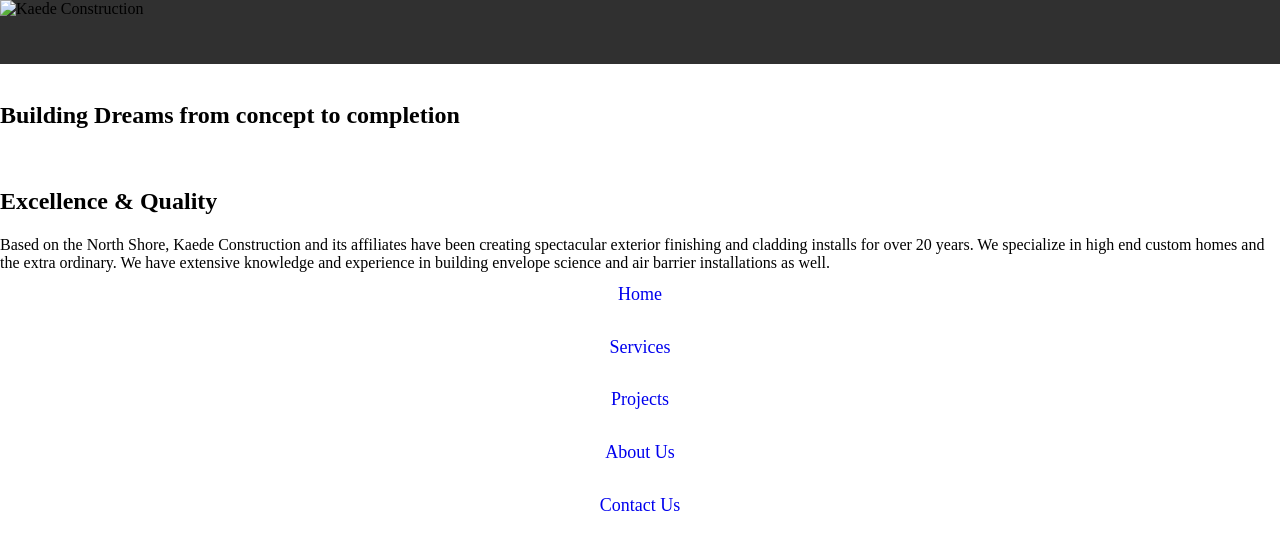
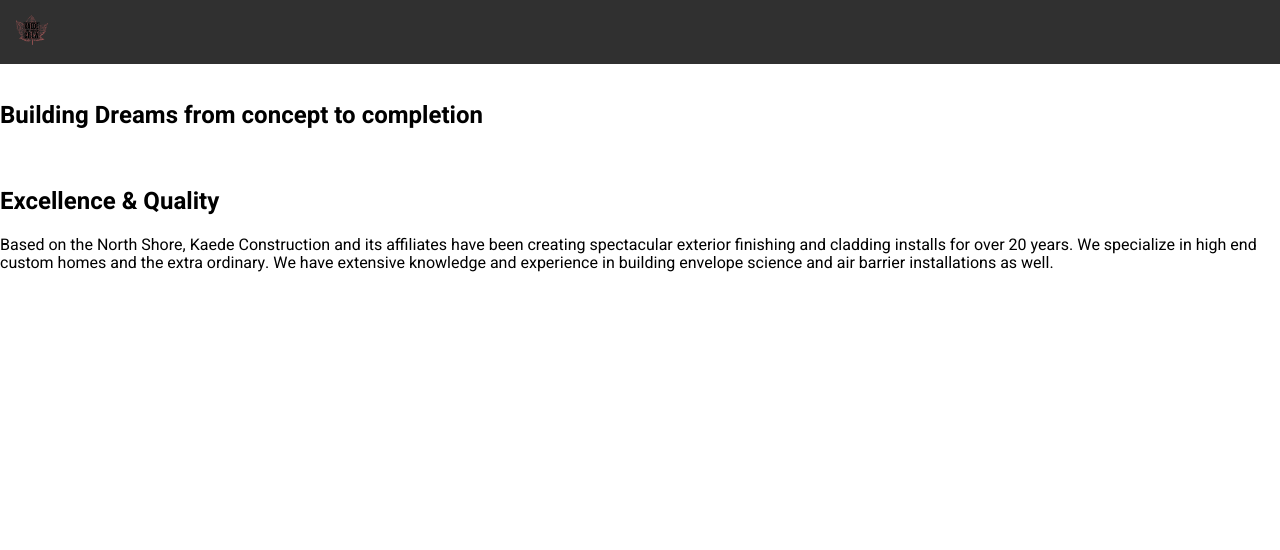
Before and after one commit to jasper-th-wang/Kaede-Website, a Gatsby site: page / in a window 1280 px wide. Built offline with nearby package versions, Linux system fonts and the light colour scheme; Gatsby itself is replaced by a stand-in of ours.

Commit message:
add menu toggle animation, add logo, add svg plug-in but not using it for now

```diff
--- a/gatsby-config.js
+++ b/gatsby-config.js
@@ -10,7 +10,7 @@ module.exports = {
       resolve: `gatsby-source-filesystem`,
       options: {
         name: `images`,
-        path: `${ __dirname }/src/images`,
+        path: `${ __dirname }/src/assets/images`,
       },
     },
     `gatsby-transformer-sharp`,
@@ -31,5 +31,13 @@ module.exports = {
     // To learn more, visit: https://gatsby.dev/offline
     // `gatsby-plugin-offline`,
     `gatsby-plugin-sass`,
+    {
+      resolve: 'gatsby-plugin-react-svg',
+      options: {
+        rule: {
+          include: `${ __dirname }/src/assets/svgs`,
+        }
+      }
+    },
   ],
 }
--- a/package.json
+++ b/package.json
@@ -10,6 +10,7 @@
     "gatsby-plugin-manifest": "^2.4.30",
     "gatsby-plugin-offline": "^3.2.28",
     "gatsby-plugin-react-helmet": "^3.3.11",
+    "gatsby-plugin-react-svg": "^3.0.0",
     "gatsby-plugin-sass": "^2.3.13",
     "gatsby-plugin-sharp": "^2.6.36",
     "gatsby-source-filesystem": "^2.3.30",
--- a/src/components/global.css
+++ /dev/null
@@ -1,3 +0,0 @@
-li {
-  font-size: 1.125em; /* 18px*/
-}
--- a/src/components/header.js
+++ b/src/components/header.js
@@ -1,9 +1,11 @@
-import { Link } from "gatsby"
 import PropTypes from "prop-types"
-import React, { useState, useEffect } from "react"
-import { useSpring, animated } from 'react-spring';
+import React, { useState } from "react"
+import { useSpring, animated, config } from 'react-spring';
 import MenuList from './menuList';
 import classes from "./header.module.scss";
+import logo from '../assets/images/logo/kaede_logo.png';
+import logoLeaf from '../assets/images/logo/kaede_logo_leaf.png';
+
 
 
 const Header = ({ siteTitle }) => {
@@ -15,14 +17,20 @@ const Header = ({ siteTitle }) => {
   }
 
   const expandMenu = useSpring({
-    opacity: clicked ? 1 : 0,
+    config: config.molasses,
+    delay: clicked ? 0 : 300,
+    opacity: clicked ? 1 : 0.95,
     height: clicked ? '100vh' : '1rem',
     width: clicked ? '100vw' : '1rem',
   })
 
   return (
-    <header>
-      <img src="" alt={ siteTitle } />
+    <header className={ classes.header }>
+      <picture>
+        <source media="(max-width: 768px)" srcSet={ logo } />
+        <source media="(min-width: 767px)" srcSet={ logoLeaf } />
+        <img src={ logo } alt="Kaede Construction" className={ classes.logo } />
+      </picture>
       <nav>
         <animated.div className={ classes.menuBackground } style={ expandMenu }>
         </animated.div>
@@ -38,7 +46,7 @@ const Header = ({ siteTitle }) => {
             <span className={ classes.hamburgerInner }></span>
           </span>
         </button>
-        <MenuList toggled={ clicked } />
+        <MenuList toggled={ clicked } toggleMenuHandler={ toggleMenu } />
       </nav>
     </header>
   );
--- a/src/components/header.module.scss
+++ b/src/components/header.module.scss
@@ -1,14 +1,20 @@
 @import "../styles/globalVar.scss";
 
-header {
+.header {
   display: flex;
   justify-content: space-between;
   height: 4rem;
   background-color: $primary-grey;
+  align-items: center;
+  nav {
+    margin-left: $mobile-margin;
+  }
 }
-nav {
-  align-self: center;
-  margin-left: $mobile-margin;
+
+.logo {
+  width: 2rem;
+  height: auto;
+  padding-left: $mobile-margin;
 }
 
 .menuBackground {
--- a/src/components/image.js
+++ b/src/components/image.js
@@ -1,6 +1,6 @@
-import React from "react"
-import { useStaticQuery, graphql } from "gatsby"
-import Img from "gatsby-image"
+// import React from "react"
+// import { useStaticQuery, graphql } from "gatsby"
+// import Img from "gatsby-image"
 
 /*
  * This component is built using `gatsby-image` to automatically serve optimized
@@ -14,23 +14,23 @@ import Img from "gatsby-image"
  */
 
 const Image = () => {
-  const data = useStaticQuery(graphql`
-    query {
-      placeholderImage: file(relativePath: { eq: "gatsby-astronaut.png" }) {
-        childImageSharp {
-          fluid(maxWidth: 300) {
-            ...GatsbyImageSharpFluid
-          }
-        }
-      }
-    }
-  `)
+  // const data = useStaticQuery(graphql`
+  //   query {
+  //     placeholderImage: file(relativePath: { eq: "gatsby-astronaut.png" }) {
+  //       childImageSharp {
+  //         fluid(maxWidth: 300) {
+  //           ...GatsbyImageSharpFluid
+  //         }
+  //       }
+  //     }
+  //   }
+  // `)
 
-  if (!data?.placeholderImage?.childImageSharp?.fluid) {
-    return <div>Picture not found</div>
-  }
+  // if (!data?.placeholderImage?.childImageSharp?.fluid) {
+  //   return <div>Picture not found</div>
+  // }
 
-  return <Img fluid={data.placeholderImage.childImageSharp.fluid} />
+  // return <Img fluid={data.placeholderImage.childImageSharp.fluid} />
 }
 
 export default Image
--- a/src/components/layout.js
+++ b/src/components/layout.js
@@ -3,8 +3,8 @@ import PropTypes from "prop-types"
 import { useStaticQuery, graphql } from "gatsby"
 
 import Header from "./header"
-import './reset.css';
-import './global.css';
+import '../styles/reset.css';
+import '../styles/global.css';
 import classes from "./layout.module.scss";
 
 
--- a/src/components/menuList.js
+++ b/src/components/menuList.js
@@ -1,24 +1,34 @@
-import React from "react"
-import { useSpring, animated } from 'react-spring';
+import React from "react";
+import { useTrail, animated } from 'react-spring';
 import classes from './menuList.module.scss';
 import { Link } from 'gatsby';
 
-const menuList = ({ toggled }) => {
+const MenuList = ({ toggled, toggleMenuHandler }) => {
 
-  const items = ['Home', 'Services', 'Projects', 'About us', 'Contact us'];
-  // const listTrail = useTrail(items.length, {
+  const menuItems = ['Home', 'Services', 'Projects', 'About us', 'Contact us'];
+  const config = { mass: 5, tension: 2000, friction: 200 };
+  const listTrail = useTrail(menuItems.length, {
+    config,
+    delay: toggled ? 300 : 0,
+    opacity: toggled ? 1 : 0,
+    transform: toggled ? 'translateY(-10rem)' : 'translateY(-8rem)',
+    height: toggled ? '1rem' : '0rem',
 
-  // })
+  });
 
   return (
-    <ul>
-      <li><Link to="/">Home</Link></li>
-      <li><Link to="/">Services</Link></li>
-      <li><Link to="/">Projects</Link></li>
-      <li><Link to="/">About Us</Link></li>
-      <li><Link to="/">Contact Us</Link></li>
+    <ul className={ classes.menuList }>
+      {
+        listTrail.map(({ height, ...rest }, index) => (
+          <animated.div style={ { ...rest } } key={ index }>
+            <animated.li style={ { height } } key={ index } onClick={ toggleMenuHandler }>
+              <Link to="/">{ menuItems[index] }</Link>
+            </animated.li>
+          </animated.div>
+        ))
+      }
     </ul>
   );
 }
 
-export default menuList;
+export default MenuList;
--- a/src/components/menuList.module.scss
+++ b/src/components/menuList.module.scss
@@ -1,32 +1,39 @@
+@import "../styles/globalVar.scss";
+
 ul,
 li {
   padding: 0;
   margin: 0;
 }
 
-a {
-  text-decoration: none;
-}
-
-a:visited,
-a:hover,
-a:active {
-  color: black;
-}
-
-ul {
-  display: block;
+.menu-list {
   position: absolute;
   top: 50%;
   left: 50%;
-  transform: translate(-50%, -50%);
+  transform: translateX(-50%);
   list-style-type: none;
   text-align: center;
   text-decoration: none;
 
+  a,
+  a:visited,
+  a:hover,
+  a:active {
+    text-decoration: none;
+    color: currentColor;
+  }
+
   li {
-    &:not(:last-child) {
-      margin-bottom: 2rem;
-    }
+    font-size: 1.125em; /* 18px*/
+    font-weight: 500;
+    color: $primary-grey;
+    overflow: hidden;
+    // height: 2rem;
+
+    margin-bottom: 3rem;
+  }
+
+  div {
+    overflow: hidden;
   }
 }
--- a/src/pages/index.js
+++ b/src/pages/index.js
@@ -1,8 +1,8 @@
 import React from "react"
-import { Link } from "gatsby"
+// import { Link } from "gatsby"
 
 import Layout from "../components/layout"
-import Image from "../components/image"
+// import Image from "../components/image"
 import SEO from "../components/seo"
 import classes from "./index.module.scss";
 
--- /dev/null
+++ b/src/styles/global.css
@@ -0,0 +1,9 @@
+@import url("https://fonts.googleapis.com/css2?family=Heebo:wght@400;500;700;900&display=swap");
+
+html {
+  font-family: "Heebo", sans-serif;
+  font-size: 16px;
+}
+
+li {
+}
```
Also changed, not shown: src/assets/images/logo/kaede_logo.png (added), src/assets/images/logo/kaede_logo_leaf.png (added), src/assets/svgs/Kaede_logo.svg (added), src/assets/svgs/Kaede_logo_no_leaf.svg (added), src/images/gatsby-astronaut.png (deleted), src/images/gatsby-icon.png (deleted), src/styles/reset.css (renamed from src/components/reset.css), 1 other file.
